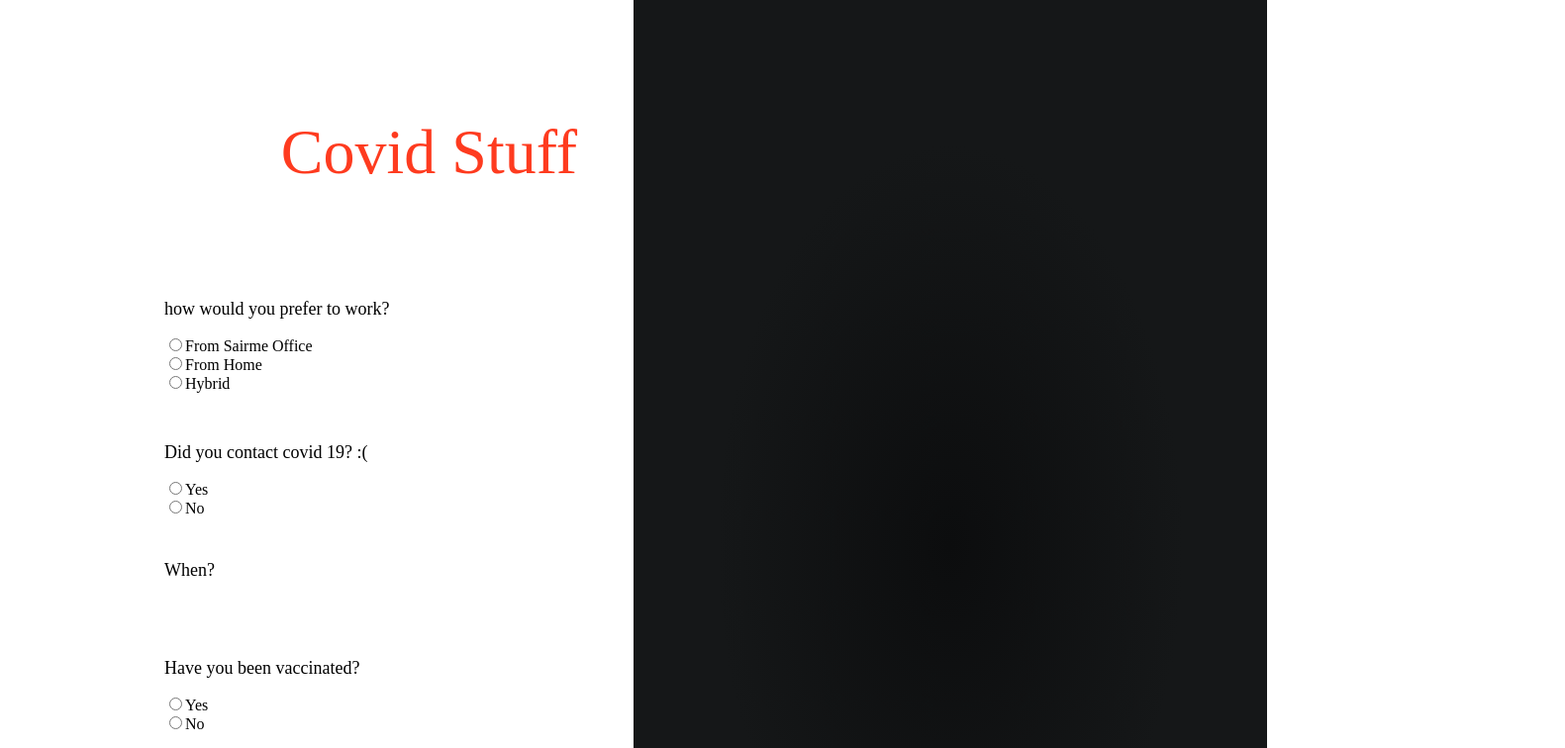
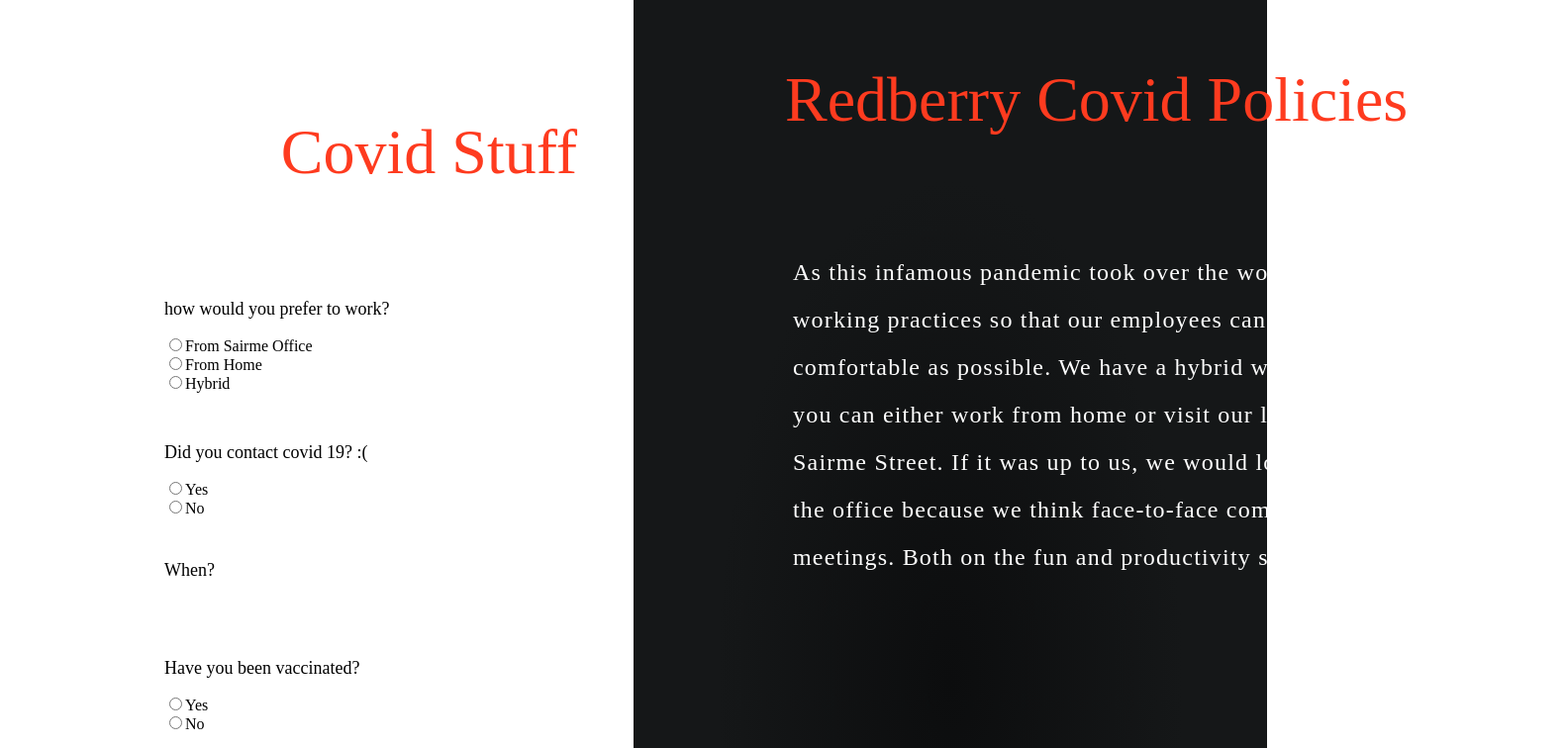
Before and after one commit to Demetrusa/RedBerry-Project, a React (Create React App) app in the folder my-app/: page / in a window 1280 px wide. Shown: the top 756 px of the page at 99% size, 1581 px wide, since content can reach past the window. Built offline with nearby package versions, Linux system fonts and the light colour scheme.

Commit message:
add CovidSection rightSide content ad styles

```diff
--- a/my-app/src/App.css
+++ b/my-app/src/App.css
@@ -2,18 +2,6 @@
   text-align: center;
 }
 
-.App-link {
-  color: #61dafb;
-}
-
-@keyframes App-logo-spin {
-  from {
-    transform: rotate(0deg);
-  }
-  to {
-    transform: rotate(360deg);
-  }
-}
 html,
 body,
 div,
--- a/my-app/src/components/common/covid/Covid.css
+++ b/my-app/src/components/common/covid/Covid.css
@@ -42,3 +42,27 @@
   padding-bottom: 17px;
   padding-top: 17px;
 }
+.rightCovidBoxText {
+  width: 705px;
+  height: 606px;
+  line-height: 48px;
+  letter-spacing: 5%;
+  margin: 15px 141px 523px 161px;
+}
+.rightCovidBoxText p {
+  color: #ffffff;
+  font-size: 24px;
+  text-align: start;
+  letter-spacing: 0.05em;
+}
+.rightCovidBoxHeading {
+  width: 788px;
+  height: 175px;
+  margin: 61px 66px 15px 153px;
+}
+.rightCovidBoxHeading h2 {
+  color: #fe3b1f;
+  font-size: 64px;
+  line-height: 79.49px;
+  text-align: start;
+}
--- a/my-app/src/components/common/covid/Covid.js
+++ b/my-app/src/components/common/covid/Covid.js
@@ -41,7 +41,22 @@ function Covid() {
                     </div>
                 </div>
             </div>
-            <div className="rightCovidBox"></div>
+            <div className="rightCovidBox">
+                <div className="rightCovidBoxHeading">
+                    <h2>Redberry Covid Policies</h2>
+                </div>
+                <div className="rightCovidBoxText">
+                    <p>As this infamous pandemic took over the world, we
+                        adjusted our working practices so that our
+                        employees can be as safe and comfortable as
+                        possible. We have a hybrid work environment, so you
+                        can either work from home or visit our lovely office
+                        on Sairme Street. If it was up to us, we would love you
+                        to see us in the office because we think face-to-face
+                        communications > Zoom meetings. Both on the fun
+                        and productivity scales. </p>
+                </div>
+            </div>
         </div>
     )
 }
```
